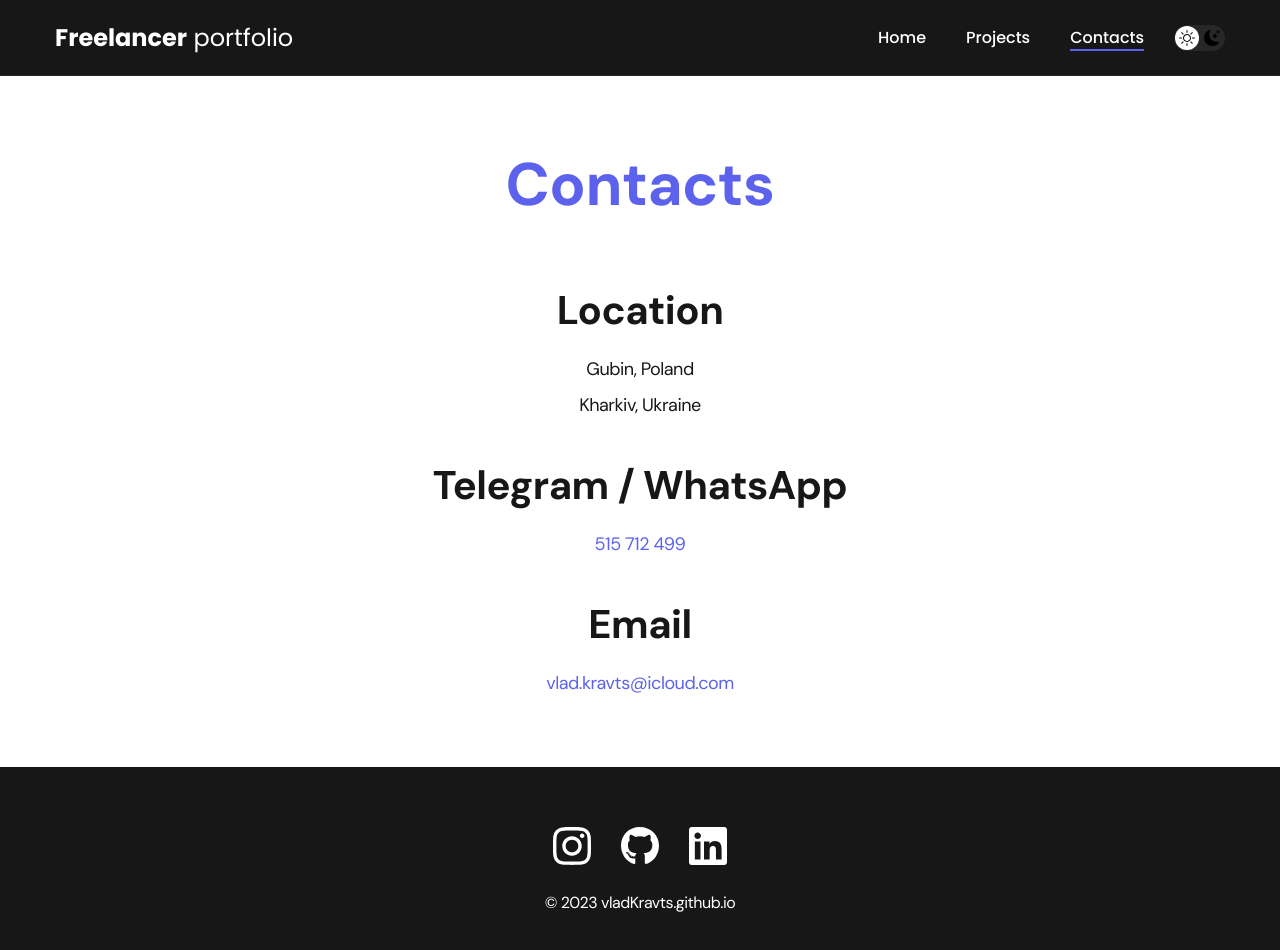
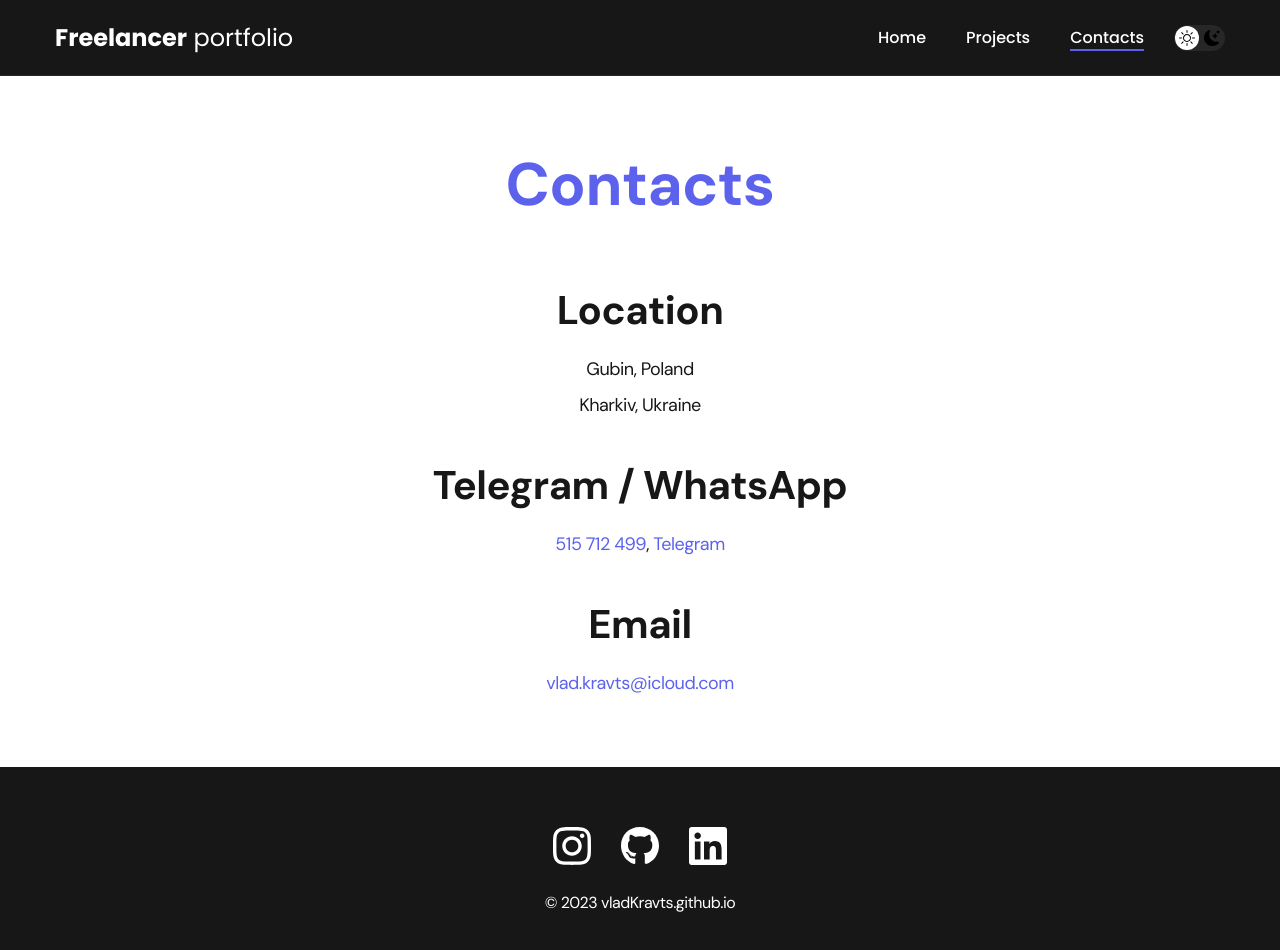
Before and after one commit to vladKravts/vladkravts.github.io, a plain HTML site: page contacts.html in a window 1280 px wide. Drawn offline with Linux system fonts and the light colour scheme.

Commit message:
Update contacts.html

```diff
--- a/contacts.html
+++ b/contacts.html
@@ -39,7 +39,7 @@
                     </li>
                     <li class="content-list__item">
                         <h2 class="title-2">Telegram / WhatsApp</h2>
-                        <p><a href="tel:48515712499">515 712 499</a></p>
+                        <p><a href="tel:48515712499">515 712 499</a>, <a href="https://t.me/kravdev">Telegram</a></p>
                     </li>
                     <li class="content-list__item">
                         <h2 class="title-2">Email</h2>
```
